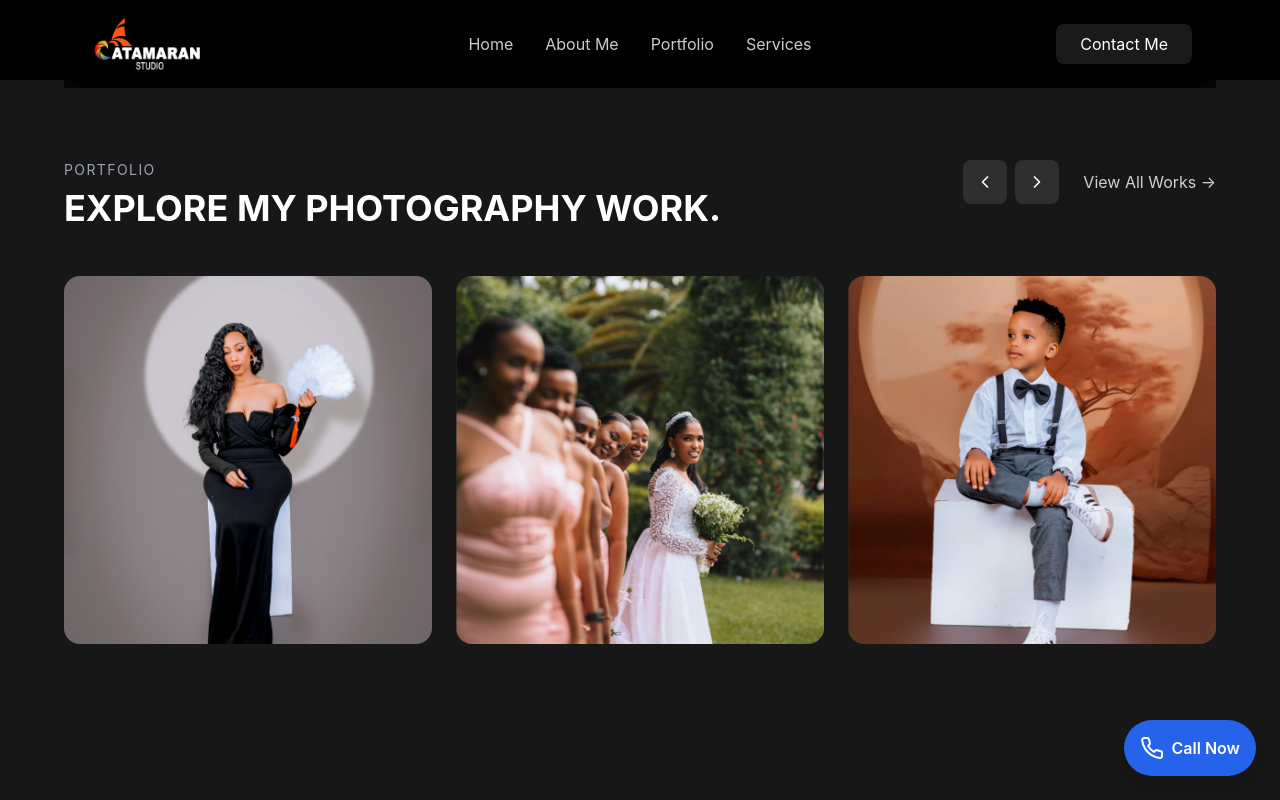
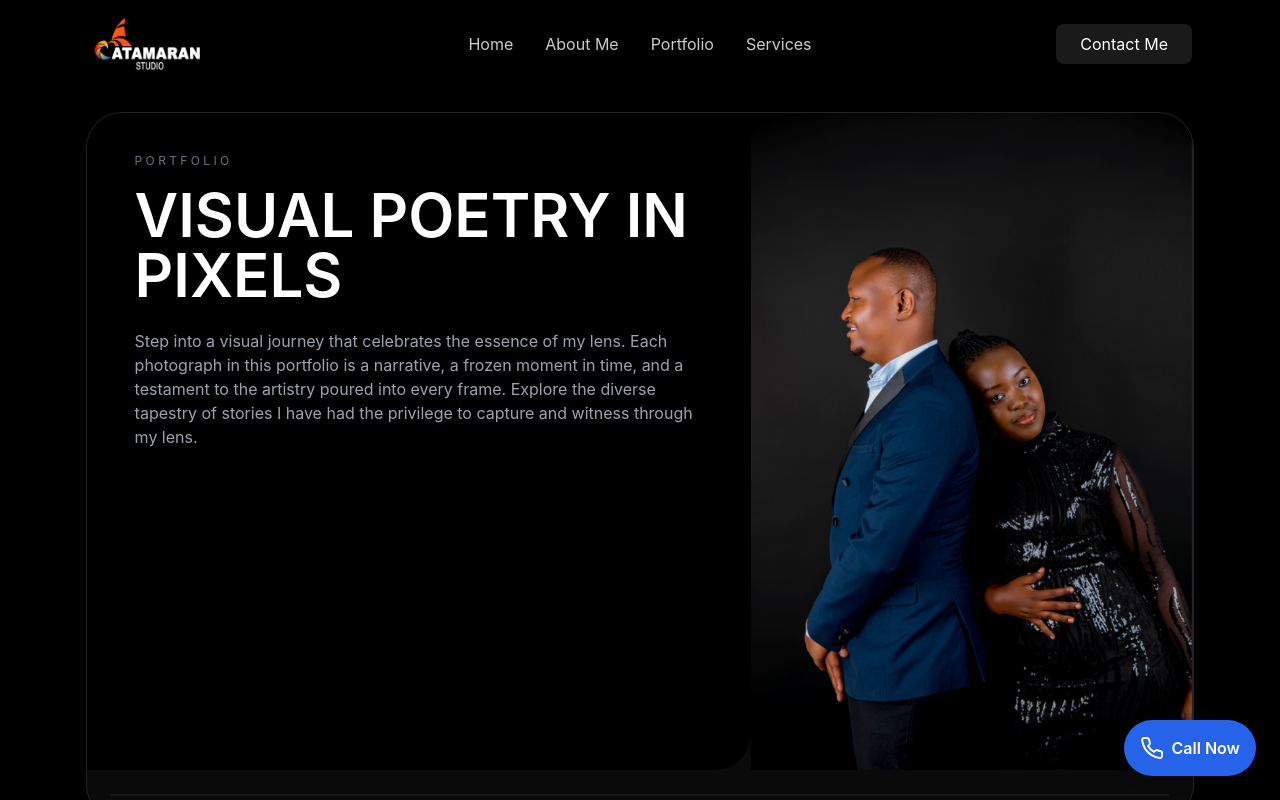
Before and after one commit to Don-tresor05/Catamaran_System, a React (Vite) app: page /portfolio in a window 1280 px wide. Built offline with nearby package versions, Linux system fonts and the light colour scheme.

Commit message:
implemented portfolio page

```diff
--- a/src/components/Portfolio.tsx
+++ b/src/components/Portfolio.tsx
@@ -1,83 +1,191 @@
 import { ArrowUpRight, ChevronLeft, ChevronRight } from 'lucide-react';
 
-const projects = [
+const brandNames = [
+  'Infinity Parker',
+  'Omega Million',
+  'WheelApp',
+  'High Country Club',
+  'EdgeKart',
+];
+
+const portfolioSections = [
+  {
+    title: 'PORTRAITS PHOTOGRAPHY',
+    items: [
       {
         title: 'Faces of Resilience',
         date: 'March 2022',
         image: '/assets/portfolio/portfolio-1.png',
-    bgColor: 'from-orange-900 to-orange-700',
       },
       {
-    title: 'A Wedding Tale',
+        title: 'Innocence Unveiled',
         date: 'January 2020',
-    image: '/assets/portfolio/portfolio-2.png',
-    bgColor: 'from-amber-200 to-amber-100',
+        image: '/assets/hero/hero-2.png',
       },
       {
+        title: 'Elegance in Monochrome',
+        date: 'January 2020',
+        image: '/assets/hero/hero-3.png',
+      },
+    ],
+  },
+  {
+    title: 'EVENTS PHOTOGRAPHY',
+    items: [
+      {
+        title: 'A Wedding Tale',
+        date: 'September 2021',
+        image: '/assets/portfolio/portfolio-2.png',
+      },
+      {
+        title: 'Corporate Excellence Summit',
+        date: 'November 2019',
+        image: '/assets/services/services-1.png',
+      },
+      {
+        title: 'Festival of Colors',
+        date: 'March 2018',
+        image: '/assets/hero/hero-7.png',
+      },
+    ],
+  },
+  {
+    title: 'COMMERCIAL PHOTOGRAPHY',
+    items: [
+      {
         title: 'Product Elegance',
-    date: 'January 2020',
+        date: 'August 2020',
         image: '/assets/portfolio/portfolio-3.png',
-    bgColor: 'from-amber-600 to-amber-500',
+      },
+      {
+        title: 'Brand Storytelling',
+        date: 'May 2019',
+        image: '/assets/hero/hero-4.png',
+      },
+      {
+        title: 'Culinary Delights',
+        date: 'February 2017',
+        image: '/assets/hero/hero-6.png',
+      },
+    ],
   },
 ];
 
+function PortfolioCard({
+  title,
+  date,
+  image,
+}: {
+  title: string;
+  date: string;
+  image: string;
+}) {
+  return (
+    <article className="group">
+      <div className="overflow-hidden rounded-[26px] border border-white/10 bg-white/[0.03]">
+        <img
+          src={image}
+          alt={title}
+          className="aspect-[0.95] w-full object-cover transition-transform duration-500 group-hover:scale-105"
+        />
+      </div>
+
+      <div className="flex items-start justify-between gap-4 border-b border-white/10 py-4">
+        <div>
+          <h3 className="text-lg font-medium text-white">{title}</h3>
+          <p className="mt-1 text-sm text-gray-500">{date}</p>
+        </div>
+        <button className="mt-1 inline-flex items-center gap-2 text-xs tracking-[0.18em] text-gray-300 transition-colors hover:text-white">
+          VIEW PROJECT <ArrowUpRight className="h-4 w-4" />
+        </button>
+      </div>
+    </article>
+  );
+}
+
 export default function Portfolio() {
   return (
-    <section id="portfolio" className="min-h-screen bg-neutral-900 text-white py-16 md:py-20">
+    <section id="portfolio" className="bg-black text-white pt-24 pb-8 md:pt-28">
       <div className="w-full px-4 sm:px-6">
-        <div className="max-w-6xl mx-auto">
-          <div className="flex flex-col md:flex-row md:justify-between md:items-start gap-4 mb-12">
-            <div>
-              <p className="text-gray-400 text-sm tracking-widest mb-2">
+        <div className="w-[90%] mx-auto">
+          <div className="overflow-hidden rounded-[36px] border border-white/10 bg-neutral-950">
+            <div className="grid gap-0 lg:grid-cols-[1.2fr_0.8fr]">
+              <div className="rounded-br-[36px] bg-black px-6 py-8 sm:px-10 sm:py-10 md:px-12">
+                <p className="mb-4 text-xs tracking-[0.28em] text-gray-500">
                   PORTFOLIO
                 </p>
-              <h2 className="text-3xl md:text-4xl font-bold">
-                EXPLORE MY PHOTOGRAPHY WORK.
+                <h1 className="max-w-2xl text-4xl font-semibold leading-tight sm:text-5xl md:text-6xl">
+                  VISUAL POETRY IN PIXELS
+                </h1>
+                <p className="mt-6 max-w-3xl text-sm leading-7 text-gray-400 sm:text-base">
+                  Step into a visual journey that celebrates the essence of my
+                  lens. Each photograph in this portfolio is a narrative, a
+                  frozen moment in time, and a testament to the artistry poured
+                  into every frame. Explore the diverse tapestry of stories I
+                  have had the privilege to capture and witness through my lens.
+                </p>
+              </div>
+
+              <div className="relative min-h-[320px]">
+                <img
+                  src="/assets/portfolio/portfolio.png"
+                  alt="Portfolio feature photography"
+                  className="h-full w-full object-cover"
+                />
+              </div>
+            </div>
+
+            <div className="relative p-4 sm:p-6">
+              <div className="relative overflow-hidden rounded-[30px] border border-white/10 bg-black">
+                {/* <img
+                  src="/assets/portfolio/portfolio.png"
+                  alt="Featured portfolio collage"
+                  className="h-[260px] w-full object-cover object-center sm:h-[360px] md:h-[420px]"
+                /> */}
+                <div className="absolute left-5 top-5 flex h-16 w-16 items-center justify-center rounded-full border border-white/10 bg-black/70 text-3xl text-white/60 backdrop-blur-sm">
+                  ✦
+                </div>
+                <div className="absolute bottom-5 right-5 max-w-[160px] rounded-2xl border border-white/10 bg-black/70 px-4 py-3 text-[10px] tracking-[0.18em] text-gray-300 backdrop-blur-sm sm:text-xs">
+                  SCROLL DOWN TO SEE THE WORKS
+                </div>
+              </div>
+            </div>
+          </div>
+
+          <div className="border-b border-white/10 py-5 text-center">
+            <p className="mb-4 text-xs tracking-[0.24em] text-gray-500">
+              BRANDS I HAVE WORKED WITH
+            </p>
+            <div className="flex flex-wrap items-center justify-center gap-x-8 gap-y-3 text-lg text-white/25 sm:text-2xl">
+              {brandNames.map((brand) => (
+                <span key={brand}>{brand}</span>
+              ))}
+            </div>
+          </div>
+
+          <div className="space-y-14 py-12 md:space-y-20 md:py-16">
+            {portfolioSections.map((section) => (
+              <section key={section.title}>
+                <div className="mb-8 flex items-center justify-between gap-4">
+                  <h2 className="text-3xl font-semibold text-gray-300 sm:text-5xl">
+                    {section.title}
                   </h2>
-            </div>
-            <div className="flex flex-wrap items-center gap-2">
-              <button className="bg-white/10 hover:bg-white/20 p-3 rounded-lg transition-colors">
-                <ChevronLeft className="w-5 h-5" />
+                  <div className="flex gap-3">
+                    <button className="rounded-full border border-white/10 bg-white/[0.03] p-3 text-gray-300 transition-colors hover:bg-white/[0.08] hover:text-white">
+                      <ChevronLeft className="h-5 w-5" />
                     </button>
-              <button className="bg-white/10 hover:bg-white/20 p-3 rounded-lg transition-colors">
-                <ChevronRight className="w-5 h-5" />
-              </button>
-              <button className="text-white/80 hover:text-white md:ml-4 transition-colors">
-                View All Works →
+                    <button className="rounded-full border border-white/10 bg-white/[0.03] p-3 text-gray-300 transition-colors hover:bg-white/[0.08] hover:text-white">
+                      <ChevronRight className="h-5 w-5" />
                     </button>
                   </div>
                 </div>
 
-          <div className="grid sm:grid-cols-2 md:grid-cols-3 gap-4 sm:gap-6">
-            {projects.map((project, index) => (
-              <div
-                key={index}
-                className="group relative overflow-hidden rounded-2xl bg-gradient-to-br aspect-square"
-              >
-                <img
-                  src={project.image}
-                  alt={project.title}
-                  className="w-full h-full object-cover transition-transform duration-500 group-hover:scale-110"
-                />
-                <div className="absolute inset-0 bg-gradient-to-t from-black/80 via-black/20 to-transparent opacity-0 group-hover:opacity-100 transition-opacity duration-300">
-                  <div className="absolute bottom-0 left-0 right-0 p-6">
-                    <div className="flex justify-between items-end">
-                      <div>
-                        <h3 className="text-xl font-bold mb-1">
-                          {project.title}
-                        </h3>
-                        <p className="text-gray-300 text-sm">{project.date}</p>
+                <div className="grid gap-6 md:grid-cols-3">
+                  {section.items.map((item) => (
+                    <PortfolioCard key={item.title} {...item} />
+                  ))}
                 </div>
-                      <button className="bg-white/10 hover:bg-white/20 p-2 rounded-lg transition-colors">
-                        <ArrowUpRight className="w-5 h-5" />
-                      </button>
-                    </div>
-                    <button className="mt-4 text-white/80 hover:text-white text-sm flex items-center gap-1 transition-colors">
-                      VIEW PROJECT <ArrowUpRight className="w-4 h-4" />
-                    </button>
-                  </div>
-                </div>
-              </div>
+              </section>
             ))}
           </div>
         </div>
--- a/src/pages/PortfolioPage.tsx
+++ b/src/pages/PortfolioPage.tsx
@@ -1,10 +1,14 @@
 import Portfolio from '../components/Portfolio';
+import FAQ from '../components/FAQ';
+import Testimonials from '../components/Testimonials';
 import Footer from '../components/Footer';
 
 export default function PortfolioPage() {
   return (
-    <div className="w-full min-h-screen bg-black text-white pt-20">
+    <div className="w-full min-h-screen bg-black text-white">
       <Portfolio />
+      <FAQ />
+      <Testimonials />
       <Footer />
     </div>
   );
```
Lines whose indentation alone changed are shown as unchanged.
